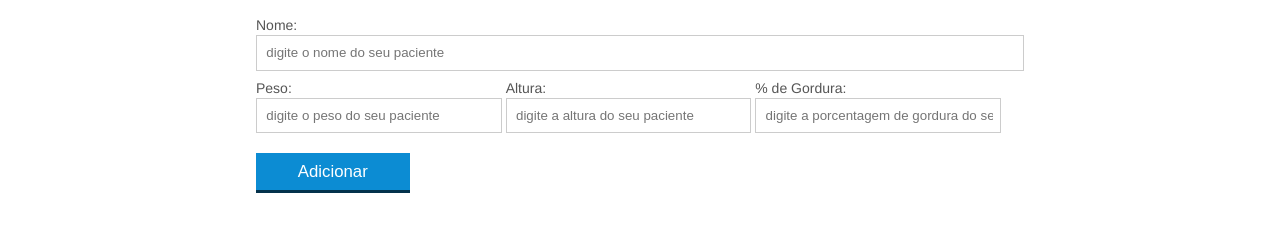
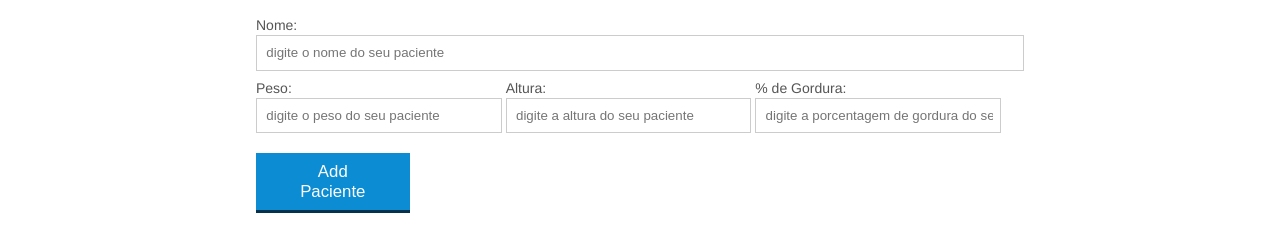
Before and after one commit to fulviopp/introducao_ao_JS, a plain HTML site: page index.html in a window 1280 px wide. Shown: the part 499-750 px from the top of the page. Drawn offline with Linux system fonts and the light colour scheme.

Commit message:
Update index.html
Teste 3

```diff
--- a/index.html
+++ b/index.html
@@ -96,7 +96,7 @@
 		            <input id="gordura" type="text" placeholder="digite a porcentagem de gordura do seu paciente" class="campo campo-medio">
 		        </div>
 
-		        <button id="adicionar-paciente" class="botao bto-principal">Adicionar</button>
+		        <button id="adicionar-paciente" class="botao bto-principal">Add Paciente</button>
 		    </form>
 		</section>
 
```
